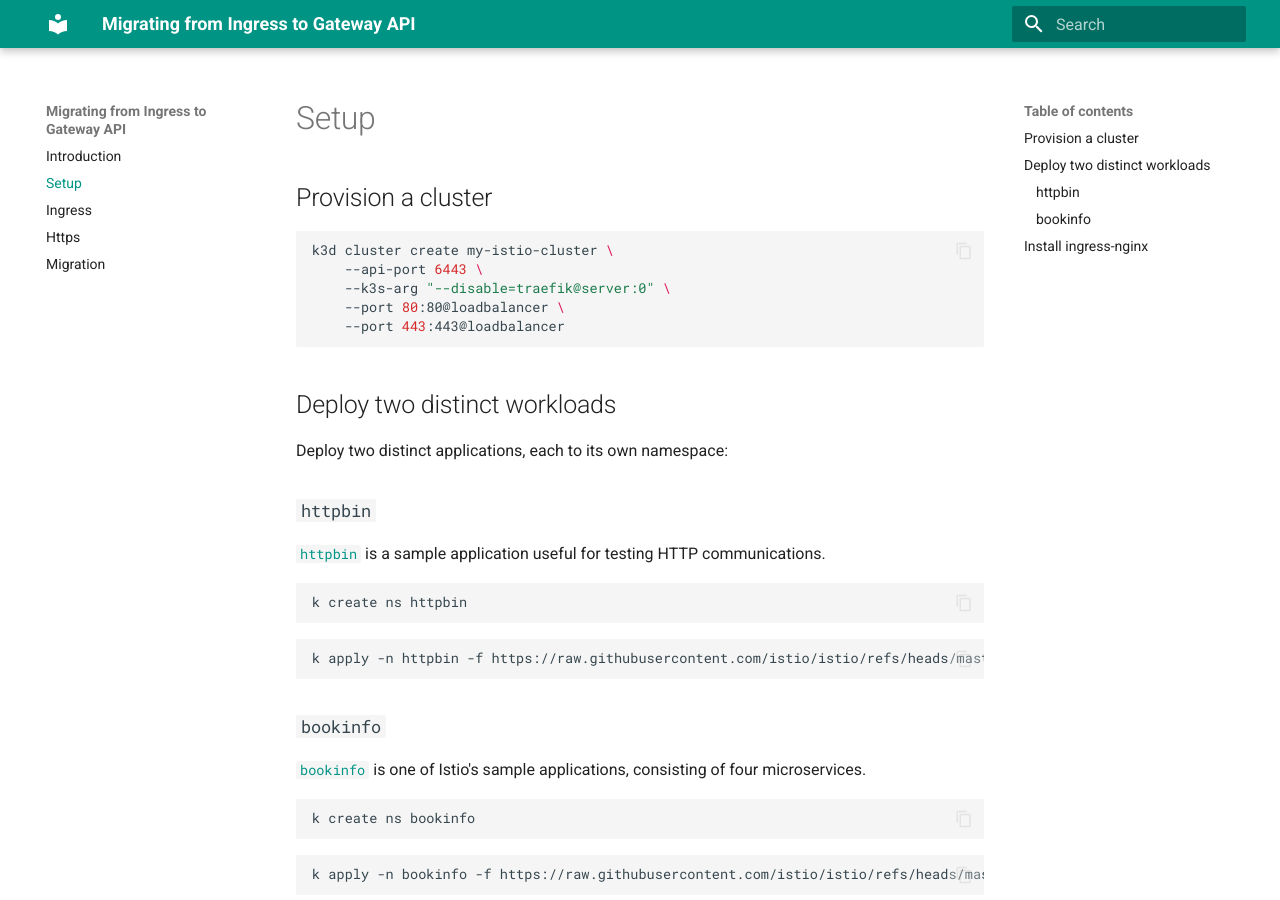
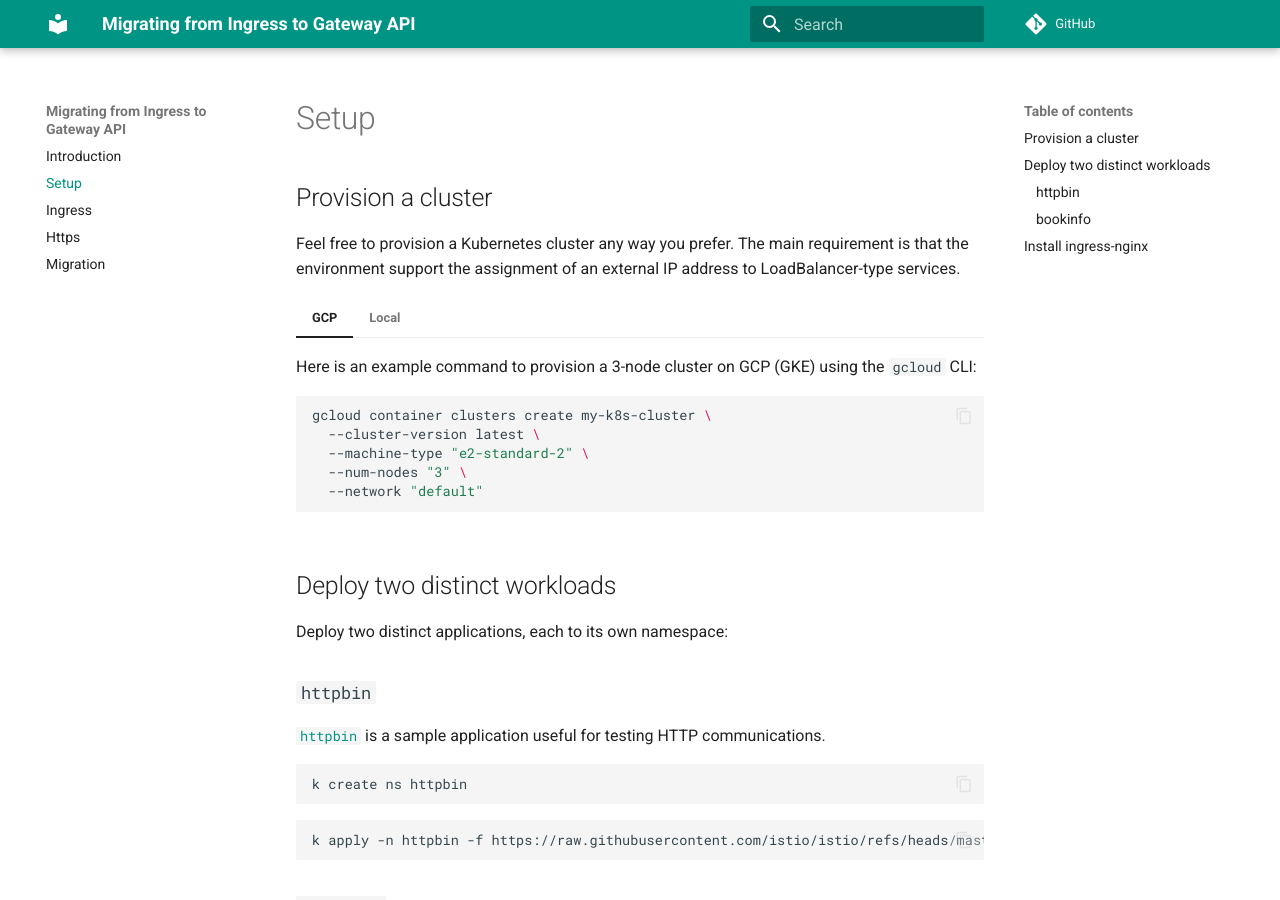
Before and after one commit to eitansuez/ingress-to-gwapi, an MkDocs documentation site: the page built from docs/setup.md, in a window 1280 px wide and 900 px high. Built offline with MkDocs 1.6.1 and Material for MkDocs 9.7.7, drawn with Linux system fonts in a browser that asks for light colours; comment, search, counter and statistics services are not loaded.

Commit message:
cluster provision example gcp command

````diff
--- a/docs/setup.md
+++ b/docs/setup.md
@@ -2,13 +2,32 @@
 
 ## Provision a cluster
 
-```shell
-k3d cluster create my-istio-cluster \
-    --api-port 6443 \
-    --k3s-arg "--disable=traefik@server:0" \
-    --port 80:80@loadbalancer \
-    --port 443:443@loadbalancer
-```
+Feel free to provision a Kubernetes cluster any way you prefer.
+The main requirement is that the environment support the assignment of an external IP address to LoadBalancer-type services.
+
+=== "GCP"
+
+    Here is an example command to provision a 3-node cluster on GCP (GKE) using the `gcloud` CLI:
+
+    ```shell
+    gcloud container clusters create my-k8s-cluster \
+      --cluster-version latest \
+      --machine-type "e2-standard-2" \
+      --num-nodes "3" \
+      --network "default"
+    ```
+
+=== "Local"
+
+    Here is an example command to provision a local cluster with [k3d](https://k3d.io):
+
+    ```shell
+    k3d cluster create my-istio-cluster \
+        --api-port 6443 \
+        --k3s-arg "--disable=traefik@server:0" \
+        --port 80:80@loadbalancer \
+        --port 443:443@loadbalancer
+    ```
 
 ## Deploy two distinct workloads
 
--- a/mkdocs.yml
+++ b/mkdocs.yml
@@ -1,4 +1,6 @@
 site_name: Migrating from Ingress to Gateway API
+site_url: https://eitansuez.github.io/ingress-to-gwapi/
+repo_url: https://github.com/eitansuez/ingress-to-gwapi
 theme:
   name: material
   features:
@@ -30,3 +32,5 @@ markdown_extensions:
     base_path: artifacts
     check_paths: true
 - attr_list
+- pymdownx.tabbed:
+    alternate_style: true
````
Also changed, not shown: 1 other file.
